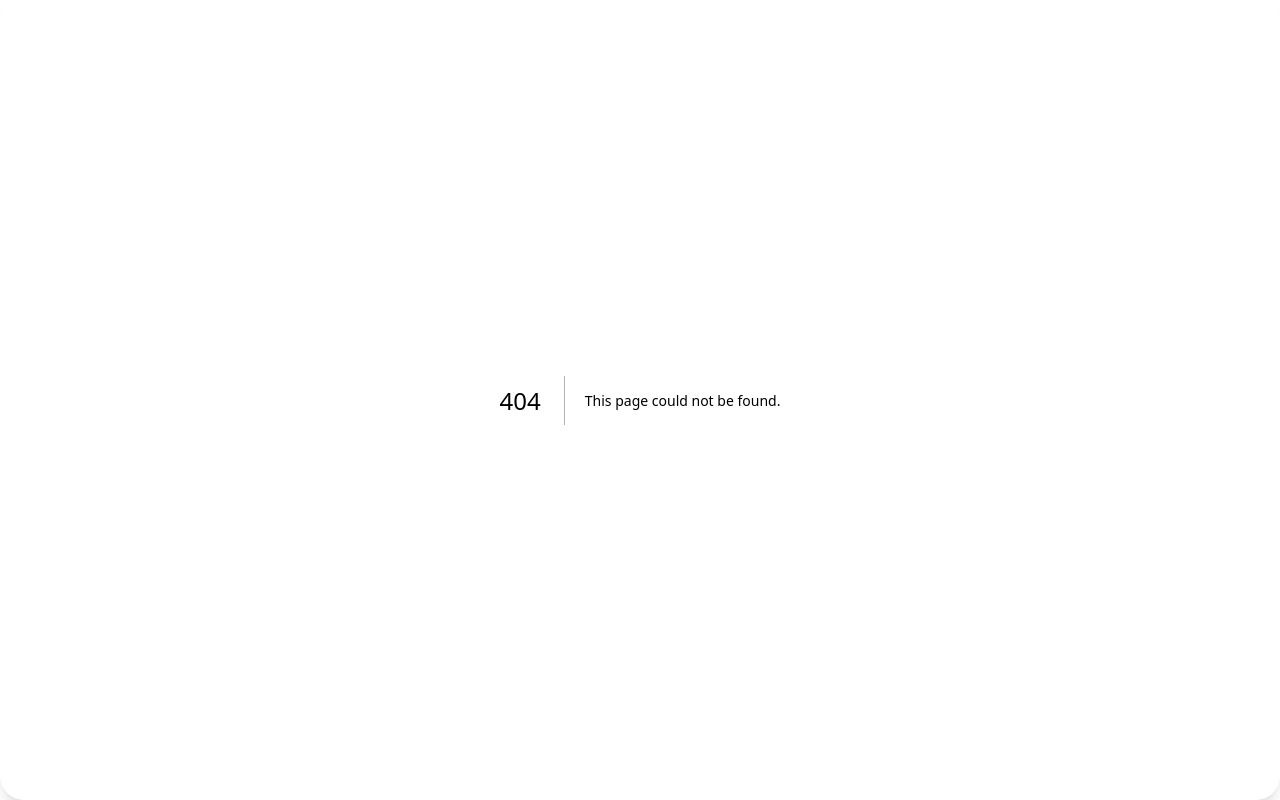
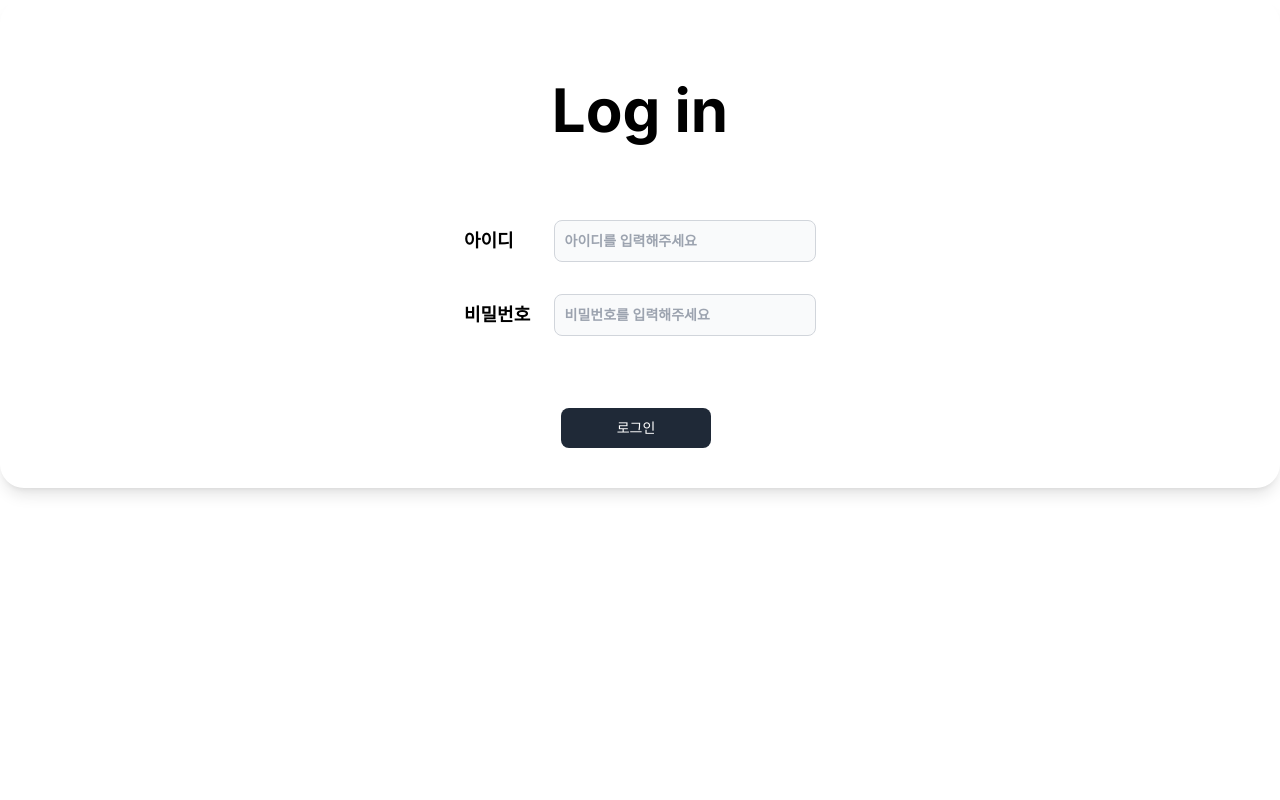
Before and after one commit to ckswnskfk/edu-bridge-frontend, a Next.js app: page /login in a window 1280 px wide. Before the commit this address had no page. Built offline with nearby package versions, Linux system fonts and the light colour scheme.

Commit message:
markup: 로그인 페이지

```diff
--- /dev/null
+++ b/src/app/login/page.tsx
@@ -0,0 +1,45 @@
+import { useId } from 'react';
+
+const Login = () => {
+  const id = useId();
+
+  return (
+    <section className=' w-full h-full'>
+      <h2 className='text-center font-bold text-6xl p-20 '>Log in</h2>
+      <form className='flex flex-col items-center gap-8 font-semibold text-lg'>
+        <div className='flex items-center'>
+          <label className='inline-block w-28 mr-2' htmlFor={id}>
+            아이디
+          </label>
+          <input
+            className='bg-gray-50 border border-gray-300 text-gray-900 text-sm rounded-lg  block w-full p-2.5'
+            type='text'
+            id={id}
+            required
+            placeholder='아이디를 입력해주세요'
+          />
+        </div>
+        <div className='flex items-center'>
+          <label className='inline-block w-28 mr-2' htmlFor={id}>
+            비밀번호
+          </label>
+          <input
+            className='bg-gray-50 border border-gray-300 text-gray-900 text-sm rounded-lg  block w-full p-2.5 dark:bg-gray-700 dark:border-gray-600 '
+            type='password'
+            id={id}
+            required
+            placeholder='비밀번호를 입력해주세요'
+          />
+        </div>
+        <button
+          className='text-white bg-gray-800  font-medium rounded-lg text-sm px-14 py-2.5 mr-2 my-10'
+          type='submit'
+        >
+          로그인
+        </button>
+      </form>
+    </section>
+  );
+};
+
+export default Login;
```
